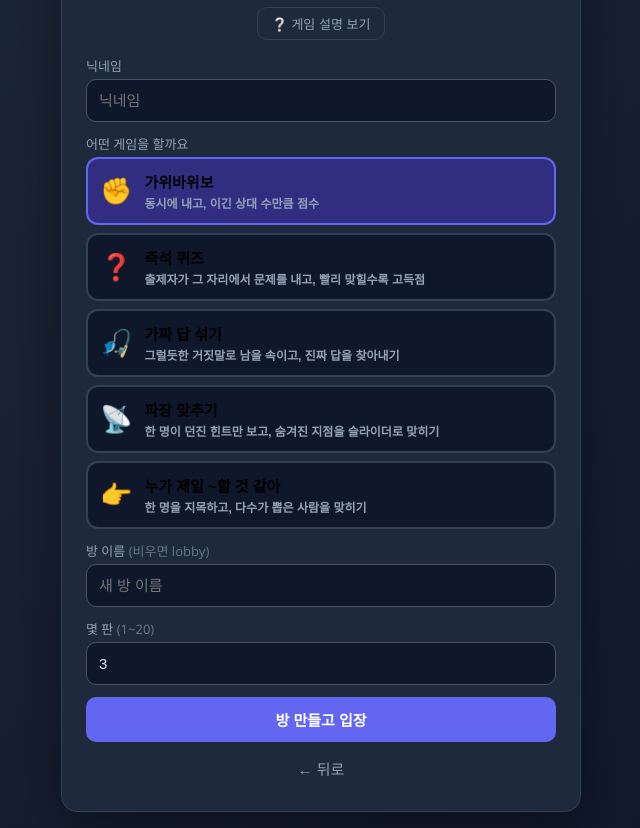
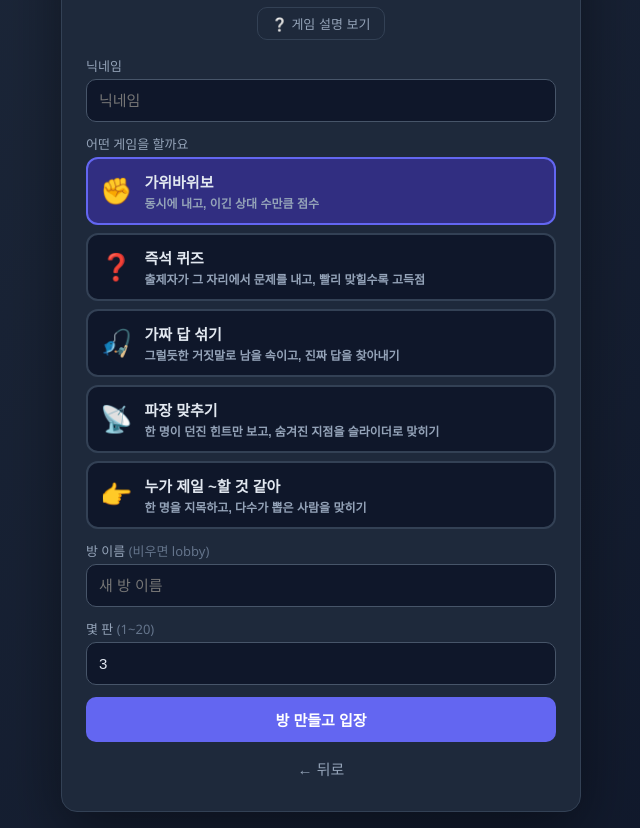
Before and after one commit to eriol13/rps-multiplayer, a website with bundled scripts: page public/index.html in a window 1280 px wide. Both pictures are taken after a click on the button "＋ 방 만들기". Shown: the part 99-927 px from the top of the page, without its empty margins (319-959 px from the left). Built offline with nearby package versions, Linux system fonts and the light colour scheme.

Commit message:
fix: 브라우저 밝기 설정에 따라 게임 이름이 안 보이던 문제
'방 만들기'의 게임 고르기 카드에서 게임 이름이 사라진다는 제보. 설명 줄은
보이고 이름만 안 보이는 게 단서였다 — 설명(.ds)에는 색이 지정돼 있고
이름(.nm)에는 없었기 때문.

원인: .gameopt 버튼에 color가 없어 브라우저 기본 버튼색으로 떨어졌다.
페이지가 color-scheme을 선언하지 않아 브라우저는 밝은 페이지로 가정하고,
그때 기본 버튼색은 rgb(0,0,0) — 카드 배경 #0f172a 위에서는 사실상 안 보인다.
(실측: 라이트 UA 버튼색 = 검정, 다크 UA = 흰색. 브라우저 설정에 따라 갈렸다.)

- :root에 color-scheme: dark — 폼 요소·스크롤바 같은 기본 UI가 같은 톤으로
  따라오고, 크롬이 페이지를 억지로 반전시키지 않는다.
- 전역 button 규칙에 color: inherit — 어떤 버튼도 기본 버튼색으로 떨어지지
  않게. 색을 지정하지 않았던 .qmark, .reactrow 버튼도 같이 해결된다.
- .gameopt에 색을 명시.

검증: 로그인 화면 · 게임 설명 5개 탭 · 실제 플레이 · 라운드 기록 표에서
글자와 배경의 명암비를 전수 계산 — 대비 부족(2.5:1 미만) 요소 0개.

Co-Authored-By: Claude Opus 5 (1M context) <noreply@anthropic.com>

```diff
--- a/public/style.css
+++ b/public/style.css
@@ -1,4 +1,9 @@
 * { box-sizing: border-box; }
+
+/* 이 페이지는 어두운 테마다. 브라우저에게 알려줘야 폼 요소·스크롤바 같은
+   기본 UI가 같은 톤으로 따라오고, 크롬이 억지로 반전시키지 않는다. */
+:root { color-scheme: dark; }
+
 body {
   margin: 0; font-family: 'Segoe UI', system-ui, sans-serif;
   background: linear-gradient(135deg, #1e293b, #0f172a); color: #e2e8f0;
@@ -16,6 +21,9 @@ input {
   background: #0f172a; color: #e2e8f0; font-size: 15px; margin-bottom: 12px;
 }
 button {
+  /* color를 안 주면 브라우저 기본 버튼색(밝기 설정에 따라 달라짐)으로 떨어져
+     어두운 배경에서 글자가 사라진다. 기본값은 본문 색을 물려받게 둔다. */
+  color: inherit;
   cursor: pointer; border: none; border-radius: 10px; font-size: 15px; font-weight: 600;
   padding: 12px 16px; transition: transform .08s, filter .15s;
 }
@@ -112,6 +120,7 @@ button:disabled { opacity: .4; cursor: not-allowed; }
 .gameopt {
   display: flex; align-items: center; gap: 12px; padding: 12px; border-radius: 12px;
   background: #0f172a; border: 2px solid #334155; cursor: pointer; text-align: left;
+  color: #e2e8f0;
 }
 .gameopt:hover { border-color: #475569; }
 .gameopt.selected { border-color: #6366f1; background: #312e81; }
```
